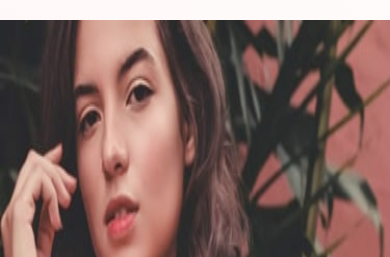
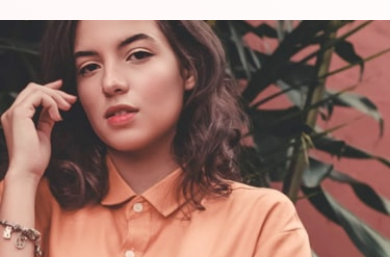
Before and after one commit to DanielExe78/base-apparel-challenge, a plain HTML site: page index.html in a window 390 px wide. Shown: the part 57-314 px from the top of the page. Drawn offline with Linux system fonts and the light colour scheme.

Commit message:
Update styles.css

```diff
--- a/styles.css
+++ b/styles.css
@@ -1,4 +1,4 @@
-* {
+*{
   margin: 0;
   padding: 0;
   box-sizing: inherit;
@@ -160,8 +160,11 @@ form {
 
   .image2 {
     display: block;
-    max-width: 100%;
-    max-height: 1080px;
+  }
+
+  figure .image2 {
+    height: auto;
+    width: 100%;
   }
 
   .main-image {
```
